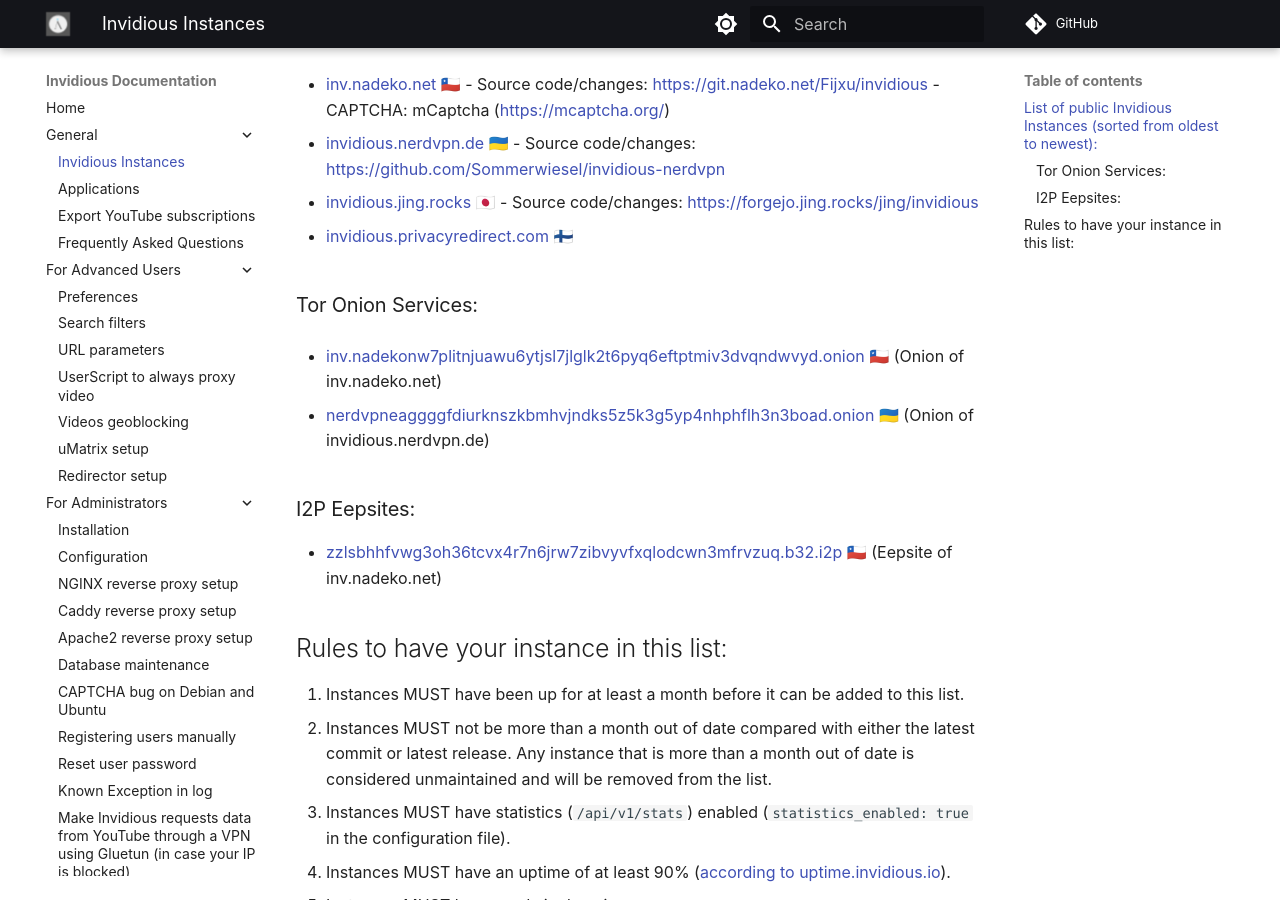
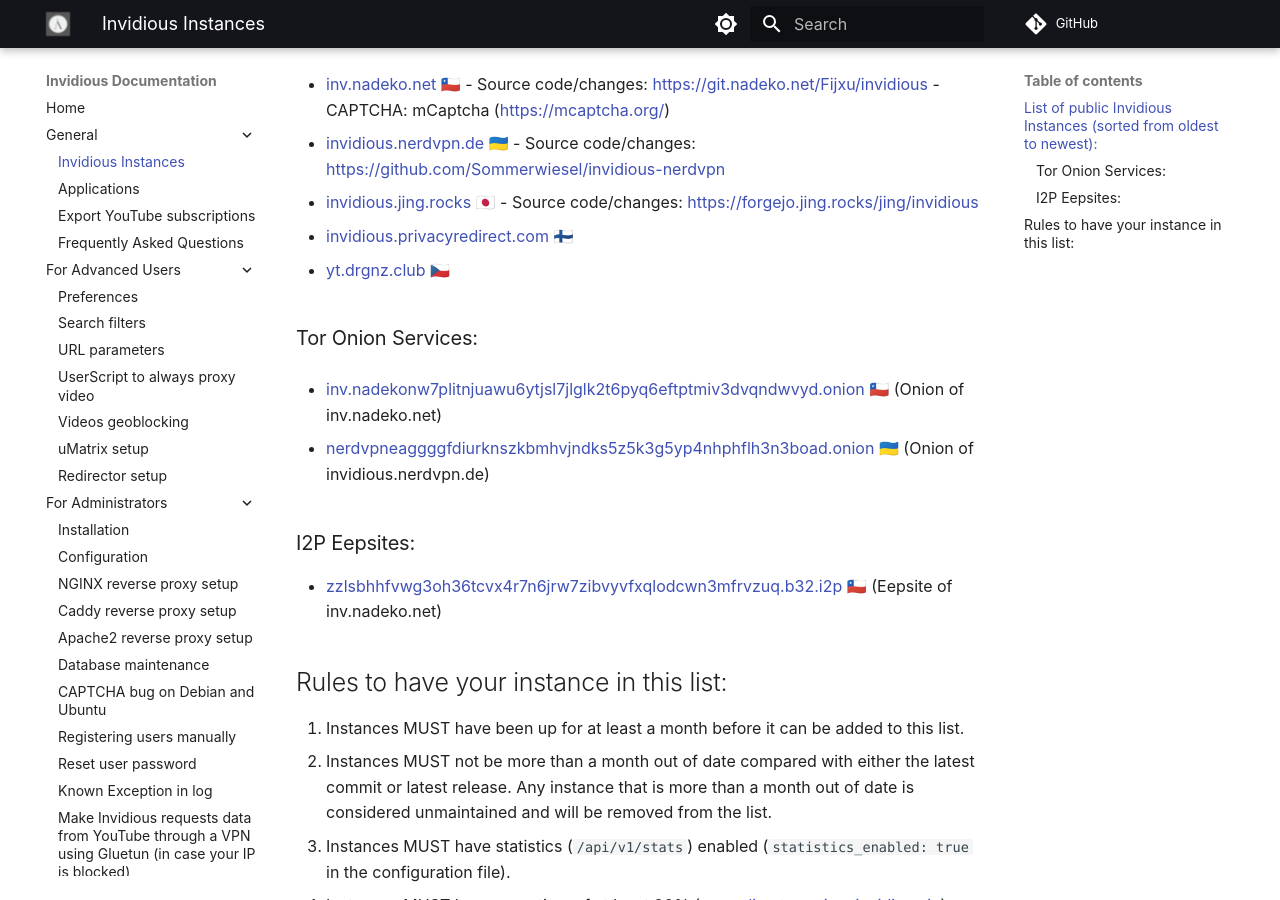
Before and after one commit to iv-org/documentation, an MkDocs documentation site: the page built from docs/instances.md, in a window 1280 px wide and 900 px high, scrolled down 376 px. Built offline with MkDocs 1.6.1 and Material for MkDocs 9.7.7, drawn with Linux system fonts in a browser that asks for light colours; comment, search, counter and statistics services are not loaded.

Commit message:
add back yt.drgnz.club
close https://github.com/iv-org/documentation/issues/421

```diff
--- a/docs/instances.md
+++ b/docs/instances.md
@@ -15,6 +15,8 @@
 * [invidious.jing.rocks](https://invidious.jing.rocks) 🇯🇵 - Source code/changes: https://forgejo.jing.rocks/jing/invidious
 
 * [invidious.privacyredirect.com](https://invidious.privacyredirect.com) 🇫🇮
+
+* [yt.drgnz.club](https://yt.drgnz.club) 🇨🇿
 
 ### Tor Onion Services:
 
```
